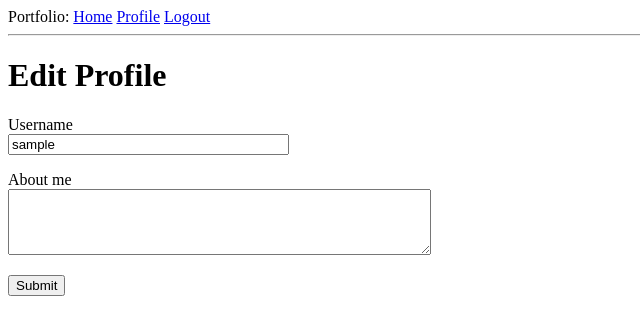
After one commit to brian-dev/portfolio, a Flask app: page /edit_profile in a window 1280 px wide. The commit adds this page. Shown: the top 335 px of the page, without its empty margins (0-640 px from the left). Run offline with Flask 3, Linux system fonts and the light colour scheme; the visitor is signed in with stand-in values (Sample User, id 1); data comes from the database, SQL or seed files in the repository; both versions use the stored data as it was after the commit.

Commit message:
add profile page

```diff
--- a/app/forms.py
+++ b/app/forms.py
@@ -1,6 +1,7 @@
 from flask_wtf import FlaskForm
 from wtforms import StringField, SubmitField, PasswordField, BooleanField
-from wtforms.validators import DataRequired, Email, EqualTo, ValidationError
+from wtforms.fields.simple import TextAreaField
+from wtforms.validators import DataRequired, Email, EqualTo, ValidationError, Length
 from app import db
 from app.models import User
 import sqlalchemy as sa
@@ -29,3 +30,10 @@ class RegistrationForm(FlaskForm):
         user = db.session.scalar(sa.select(User).where(User.email == email.data))
         if user is not None:
             raise ValidationError('Please use a different email address')
+
+
+class EditProfileForm(FlaskForm):
+    username = StringField('Username', validators=[DataRequired()])
+    about_me = TextAreaField('About me', validators=[Length(min=0, max=140)])
+    submit = SubmitField('Submit'
+                         )
--- a/app/models.py
+++ b/app/models.py
@@ -3,6 +3,7 @@ from typing import Optional
 from werkzeug.security import generate_password_hash, check_password_hash
 from app import db, login
 from flask_login import UserMixin
+from hashlib import md5
 import sqlalchemy as sa
 import sqlalchemy.orm as so
 
@@ -18,6 +19,8 @@ class User(UserMixin, db.Model):
     email: so.Mapped[str] = so.mapped_column(sa.String(120), index=True, unique=True)
     password_hash: so.Mapped[Optional[str]] = so.mapped_column(sa.String(256))
     posts: so.WriteOnlyMapped['Post'] = so.relationship(back_populates='author')
+    about_me: so.Mapped[Optional[str]] = so.mapped_column(sa.String(140))
+    last_seen: so.Mapped[Optional[datetime]] = so.mapped_column(default=lambda: datetime.utcnow())
 
     def __repr__(self):
         return '<User {}>'.format(self.username)
@@ -27,6 +30,10 @@ class User(UserMixin, db.Model):
 
     def check_password(self, password):
         return check_password_hash(self.password_hash, password)
+
+    def avatar(self, size):
+        digest = md5(self.email.lower().encode('utf-8')).hexdigest()
+        return f'https://www.gravatar.com/avatar/{digest}?d=identicon&s={size}'
 
 
 class Post(db.Model):
--- a/app/routes.py
+++ b/app/routes.py
@@ -1,11 +1,18 @@
+from datetime import datetime, timezone
 from urllib.parse import urlsplit
 
 from flask import render_template, flash, redirect, url_for, request
 from flask_login import current_user, login_user, logout_user, login_required
 from app import app, db
-from app.forms import LoginForm, RegistrationForm
+from app.forms import LoginForm, RegistrationForm, EditProfileForm
 from app.models import User
 import sqlalchemy as sa
+
+
+@app.before_request
+def before_request():
+    if current_user.is_authenticated:
+        current_user.last_seen = datetime.now(timezone.utc)
 
 
 @app.route('/')
@@ -65,3 +72,30 @@ def register():
         flash('Congratulations, you are now a registered user!')
         return redirect(url_for('login'))
     return render_template('register.html', title='Register', form=form)
+
+
+@app.route('/user/<username>')
+@login_required
+def user(username):
+    user = db.first_or_404(sa.select(User).where(User.username == username))
+    posts = [
+        {'author': user, 'body': 'Test post #1'},
+        {'author': user, 'body': 'Test post #2'}
+    ]
+    return render_template('user.html', user=user, posts=posts)
+
+
+@app.route('/edit_profile', methods=['GET', 'POST'])
+@login_required
+def edit_profile():
+    form = EditProfileForm()
+    if form.validate_on_submit():
+        current_user.username = form.username.data
+        current_user.about_me = form.about_me.data
+        db.session.commit()
+        flash('Your changes have been saved.')
+        return redirect(url_for('edit_profile'))
+    elif request.method == 'GET':
+        form.username.data = current_user.username
+        form.about_me.data = current_user.about_me
+    return render_template('edit_profile.html', title='Edit Profile', form=form)
--- /dev/null
+++ b/app/templates/_post.html
@@ -0,0 +1,6 @@
+<table>
+    <tr valign="top">
+        <td><img src="{{ post.author.avatar(36) }}"></td>
+        <td>{{ post.author.username }} says:<br>{{ post.body }}</td>
+    </tr>
+</table>
--- a/app/templates/base.html
+++ b/app/templates/base.html
@@ -10,6 +10,7 @@
     <body>
         <div>Portfolio:
             <a href="{{ url_for('index') }}">Home</a>
+            <a href="{{ url_for('user', username=current_user.username) }}">Profile</a>
             {% if current_user.is_anonymous %}
             <a href="{{ url_for('login') }}">Login</a>
             {% else %}
--- /dev/null
+++ b/app/templates/edit_profile.html
@@ -0,0 +1,23 @@
+{% extends "base.html" %}
+
+{% block content %}
+    <h1>Edit Profile</h1>
+<form action="" method="post">
+    {{ form.hidden_tag() }}
+    <p>
+        {{ form.username.label }}<br>
+        {{ form.username(size=32) }}<br>
+        {% for error in form.username.errors %}
+        <span style="color: red;">{{ error }}</span>
+        {% endfor %}
+    </p>
+    <p>
+        {{ form.about_me.label }}<br>
+        {{ form.about_me(cols=50, rows=4) }}<br>
+        {% for error in form.about_me.errors %}
+        <span style="color: red;">{{ error }}</span>
+        {% endfor %}
+    </p>
+    <p>{{ form.submit() }}</p>
+</form>
+{% endblock %}
```
Also changed, not shown: app/templates/user.html (added, +20 -0 lines), migrations/versions/ab660d5bb260_new_fileds_in_user_model.py (added, +34 -0 lines), app.db.
